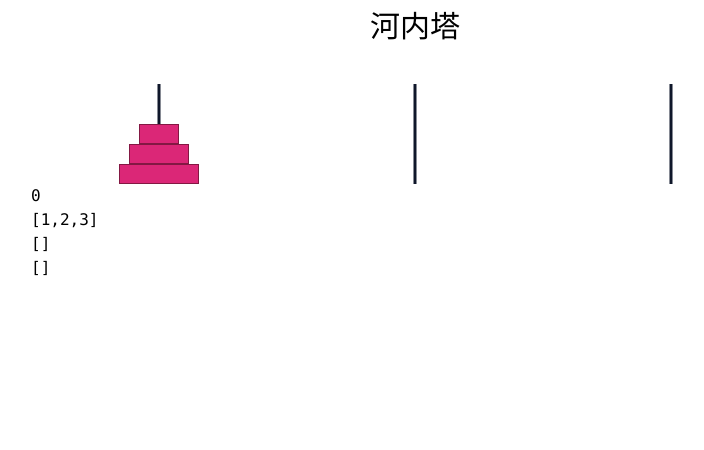
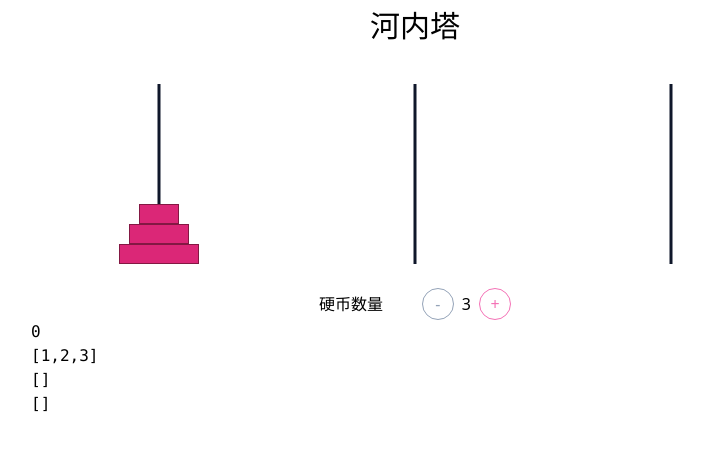
Before and after one commit to BurgerBurglar/hanoi-tower, a React (Vite) app: page / in a window 1280 px wide. Shown: the top 450 px of the page, without its empty margins (225-929 px from the left). Built offline with nearby package versions, Linux system fonts and the light colour scheme.

Commit message:
dynamic number of coins

```diff
--- a/src/App.tsx
+++ b/src/App.tsx
@@ -1,17 +1,33 @@
-import { useState } from "react";
+import { useEffect, useMemo, useState } from "react";
 import Coin from "./components/Coin";
 
 type StackNumber = 1 | 2 | 3;
+type NumberCoins = 3 | 4 | 5 | 6 | 7;
+type CoinStacks = Map<StackNumber, Set<number>>;
+
+const MIN_NUM_COINS = 3;
+const MAX_NUM_COINS = 7;
 
 function App() {
+  const [numCoins, setNumCoins] = useState<NumberCoins>(3);
+  const coins = Array.from({ length: numCoins }, (_, i) => i + 1);
+
+  const initialCoinStacks = useMemo<CoinStacks>(
+    () =>
+      new Map([
+        [1, new Set(coins)],
+        [2, new Set()],
+        [3, new Set()],
+      ]),
+    [coins]
+  );
+
   const [activeStack, setActiveStack] = useState<StackNumber | 0>(0);
-  const [coinStacks, setCoinStacks] = useState<Map<StackNumber, Set<number>>>(
-    new Map([
-      [1, new Set([1, 2, 3])],
-      [2, new Set()],
-      [3, new Set()],
-    ])
-  );
+  const [coinStacks, setCoinStacks] = useState<CoinStacks>(initialCoinStacks);
+
+  useEffect(() => {
+    setCoinStacks(initialCoinStacks);
+  }, [numCoins]);
 
   function getTopCoin(stack: StackNumber) {
     return Math.min(...coinStacks.get(stack)!);
@@ -61,32 +77,61 @@ function App() {
       <h1 className="text-3xl text-center">河内塔</h1>
       <div className="flex justify-around mt-10 mx-auto">
         <button
-          className="hover:bg-slate-50 active:bg-slate-100 flex flex-col items-center justify-end h-[100px] relative w-[100px]"
+          className="hover:bg-slate-50 active:bg-slate-100 flex flex-col items-center justify-end h-[180px] relative w-[100px]"
           onClick={() => handleClick(1)}
         >
           <div className="w-[3px] h-full absolute left-[50%] -translate-x-[50%] bg-slate-900" />
-          {isCoinInStack(1, 1) && <Coin size={1} isTop={isCoinTop(1, 1)} />}
-          {isCoinInStack(2, 1) && <Coin size={2} isTop={isCoinTop(2, 1)} />}
-          {isCoinInStack(3, 1) && <Coin size={3} isTop={isCoinTop(3, 1)} />}
+          {coins.map(
+            (coin) =>
+              isCoinInStack(coin, 1) && (
+                <Coin key={coin} size={coin} isTop={isCoinTop(coin, 1)} />
+              )
+          )}
         </button>
         <button
-          className="hover:bg-slate-50 active:bg-slate-100 flex flex-col items-center justify-end h-[100px] relative w-[100px]"
+          className="hover:bg-slate-50 active:bg-slate-100 flex flex-col items-center justify-end h-[180px] relative w-[100px]"
           onClick={() => handleClick(2)}
         >
           <div className="w-[3px] h-full absolute left-[50%] -translate-x-[50%] bg-slate-900" />
-          {isCoinInStack(1, 2) && <Coin size={1} isTop={isCoinTop(1, 2)} />}
-          {isCoinInStack(2, 2) && <Coin size={2} isTop={isCoinTop(2, 2)} />}
-          {isCoinInStack(3, 2) && <Coin size={3} isTop={isCoinTop(3, 2)} />}
+          {coins.map(
+            (coin) =>
+              isCoinInStack(coin, 2) && (
+                <Coin key={coin} size={coin} isTop={isCoinTop(coin, 2)} />
+              )
+          )}
         </button>
         <button
-          className="hover:bg-slate-50 active:bg-slate-100 flex flex-col items-center justify-end h-[100px] relative w-[100px]"
+          className="hover:bg-slate-50 active:bg-slate-100 flex flex-col items-center justify-end h-[180px] relative w-[100px]"
           onClick={() => handleClick(3)}
         >
-          <div className="w-[3px] h-full absolute left-[50%] -translate-x-[50%] bg-slate-900" />{" "}
-          {isCoinInStack(1, 3) && <Coin size={1} isTop={isCoinTop(1, 3)} />}
-          {isCoinInStack(2, 3) && <Coin size={2} isTop={isCoinTop(2, 3)} />}
-          {isCoinInStack(3, 3) && <Coin size={3} isTop={isCoinTop(3, 3)} />}
+          <div className="w-[3px] h-full absolute left-[50%] -translate-x-[50%] bg-slate-900" />
+          {coins.map(
+            (coin) =>
+              isCoinInStack(coin, 3) && (
+                <Coin key={coin} size={coin} isTop={isCoinTop(coin, 3)} />
+              )
+          )}
         </button>
+      </div>
+      <div className="flex gap-4 mx-auto w-[12rem] justify-between items-center mt-6">
+        <div>硬币数量</div>
+        <div className="flex gap-2 items-center">
+          <button
+            className="border border-pink-400 rounded-full h-[2rem] grid aspect-square place-items-center disabled:border-slate-400 text-pink-400 disabled:text-slate-400"
+            disabled={numCoins === MIN_NUM_COINS}
+            onClick={() => setNumCoins((prev) => (prev - 1) as NumberCoins)}
+          >
+            -
+          </button>
+          <div className="">{numCoins}</div>
+          <button
+            className="border border-pink-400 rounded-full h-[2rem] grid aspect-square place-items-center disabled:border-slate-400 text-pink-400 disabled:text-slate-400"
+            disabled={numCoins === MAX_NUM_COINS}
+            onClick={() => setNumCoins((prev) => (prev + 1) as NumberCoins)}
+          >
+            +
+          </button>
+        </div>
       </div>
       <pre>{JSON.stringify(activeStack)}</pre>
       <pre>{JSON.stringify([...coinStacks.get(1)!])}</pre>
```
